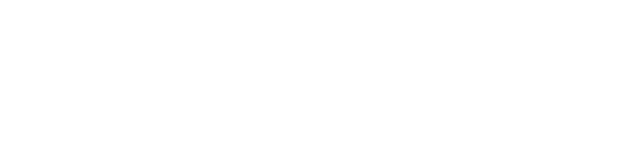
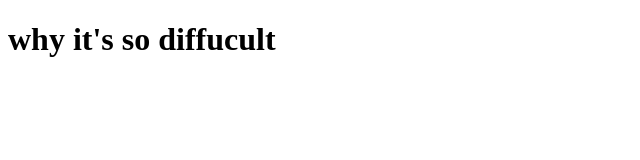
Before and after one commit to halil1859/module_2_solution, a plain HTML site: page mod2/mod2assigment.html in a window 1280 px wide. Shown: the whole page, without its empty margins (0-640 px from the left). Drawn offline with Linux system fonts and the light colour scheme.

Commit message:
icerik deg.

```diff
--- a/mod2/mod2assigment.html
+++ b/mod2/mod2assigment.html
@@ -4,6 +4,6 @@
 	<title>hello web developer</title>
 </head>
 <body>
-
+<h1>why it's so diffucult</h1>
 </body>
 </html>
```
